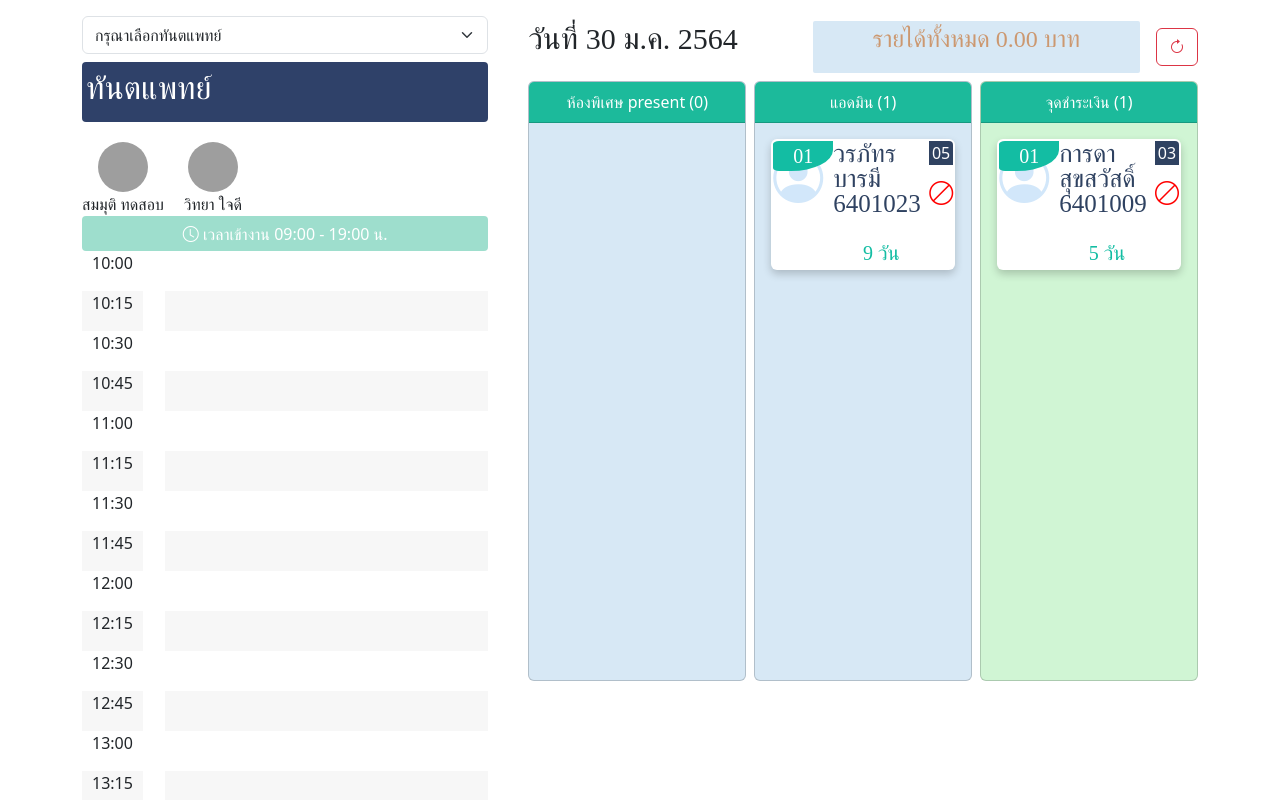
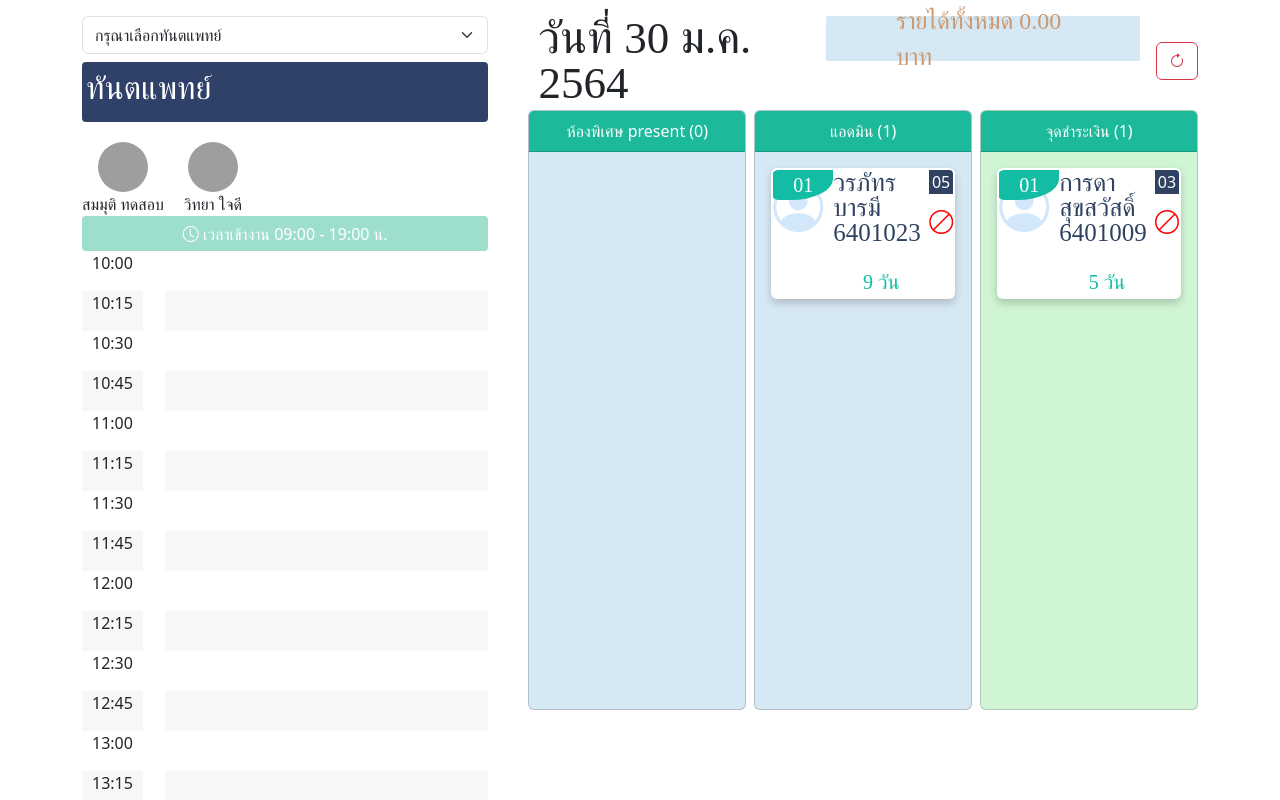
Before and after one commit to yutthaphichai08/knacx-test-frontend, a Next.js app: page / in a window 1280 px wide. Shown: the top 800 px of the page. Built offline with nearby package versions, Linux system fonts and the light colour scheme; grey boxes are pictures that could not be loaded; a web font is replaced by a local one.

Commit message:
fix style head

```diff
--- a/src/app/page.tsx
+++ b/src/app/page.tsx
@@ -311,29 +311,40 @@ export default function Home() {
             justifyContent: "space-between",
           }}
         >
-          <div>
+          <div
+            style={{
+              display: "flex",
+              justifyContent: "center",
+              alignItems: "center",
+            }}
+          >
             <p
               style={{
                 fontFamily: "THSarabunBold",
-                fontSize: "30px",
+                fontSize: "45px",
+                lineHeight: "1",
+                margin: 0,
+                marginLeft: "10px",
               }}
             >
               วันที่ 30 ม.ค. 2564
             </p>
           </div>
+
           <div
             style={{
               display: "flex",
-              alignItems: "center",
             }}
           >
             <div
               style={{
                 background: "#d7e8f5",
-                padding: "0 60px",
+                padding: "0 70px",
                 borderRadius: "2px",
                 display: "flex",
+                justifyContent: "center",
                 alignItems: "center",
+                height: "45px",
               }}
             >
               <p
@@ -341,18 +352,27 @@ export default function Home() {
                   color: "#cc9870",
                   fontFamily: "THSarabunBold",
                   fontSize: "24px",
+                  margin: 0, // กำจัด margin เพื่อให้จัดตำแหน่งได้ถูกต้อง
                 }}
               >
                 รายได้ทั้งหมด 0.00 บาท
               </p>
             </div>
-            <div style={{ marginLeft: "16px" }}>
+            <div
+              style={{
+                marginLeft: "16px",
+                display: "flex",
+                justifyContent: "center",
+                alignItems: "center",
+              }}
+            >
               <button className="btn btn-outline-danger">
                 <i className="bi bi-arrow-clockwise"></i>
               </button>
             </div>
           </div>
         </div>
+
         <div
           className="h2-1"
           style={{
```
